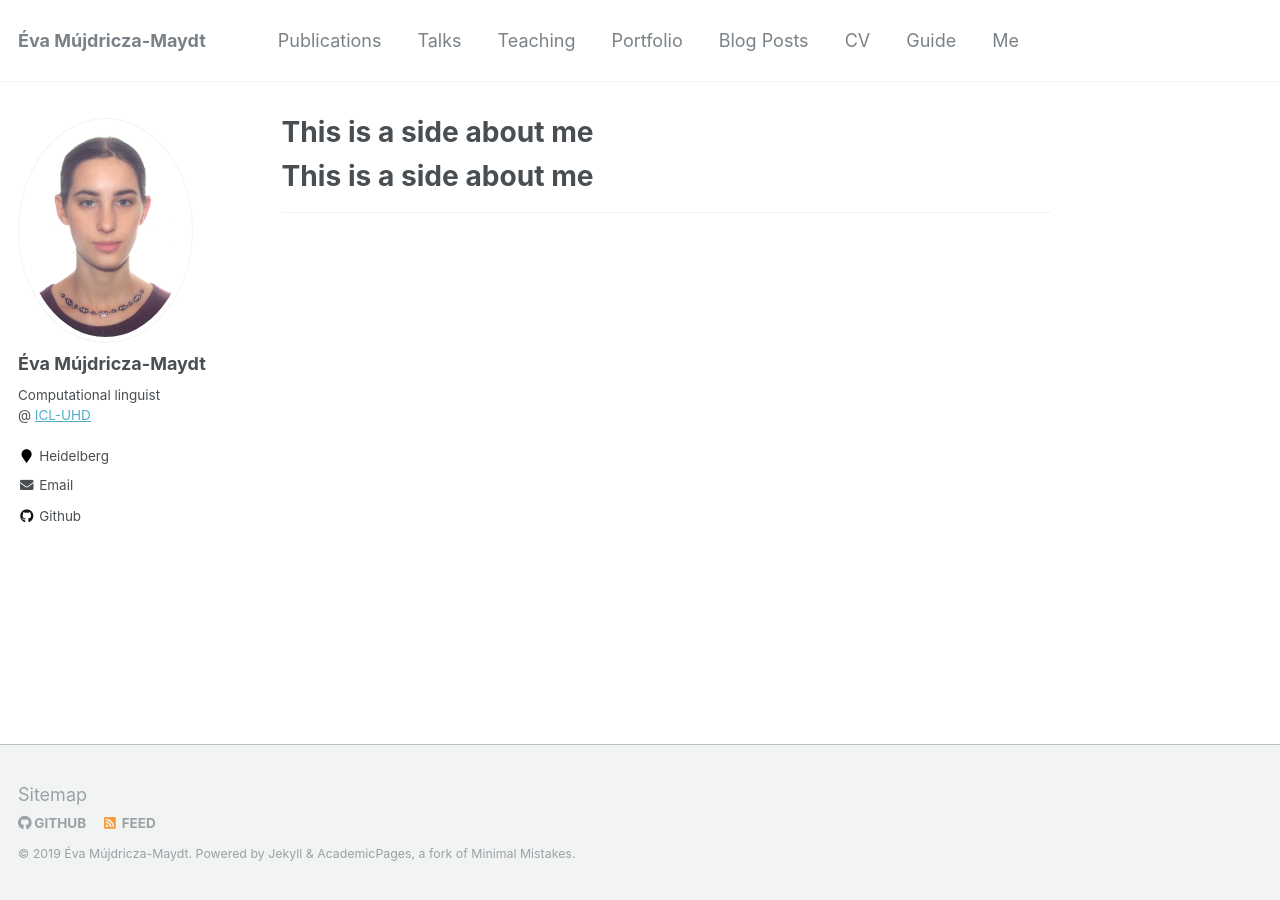
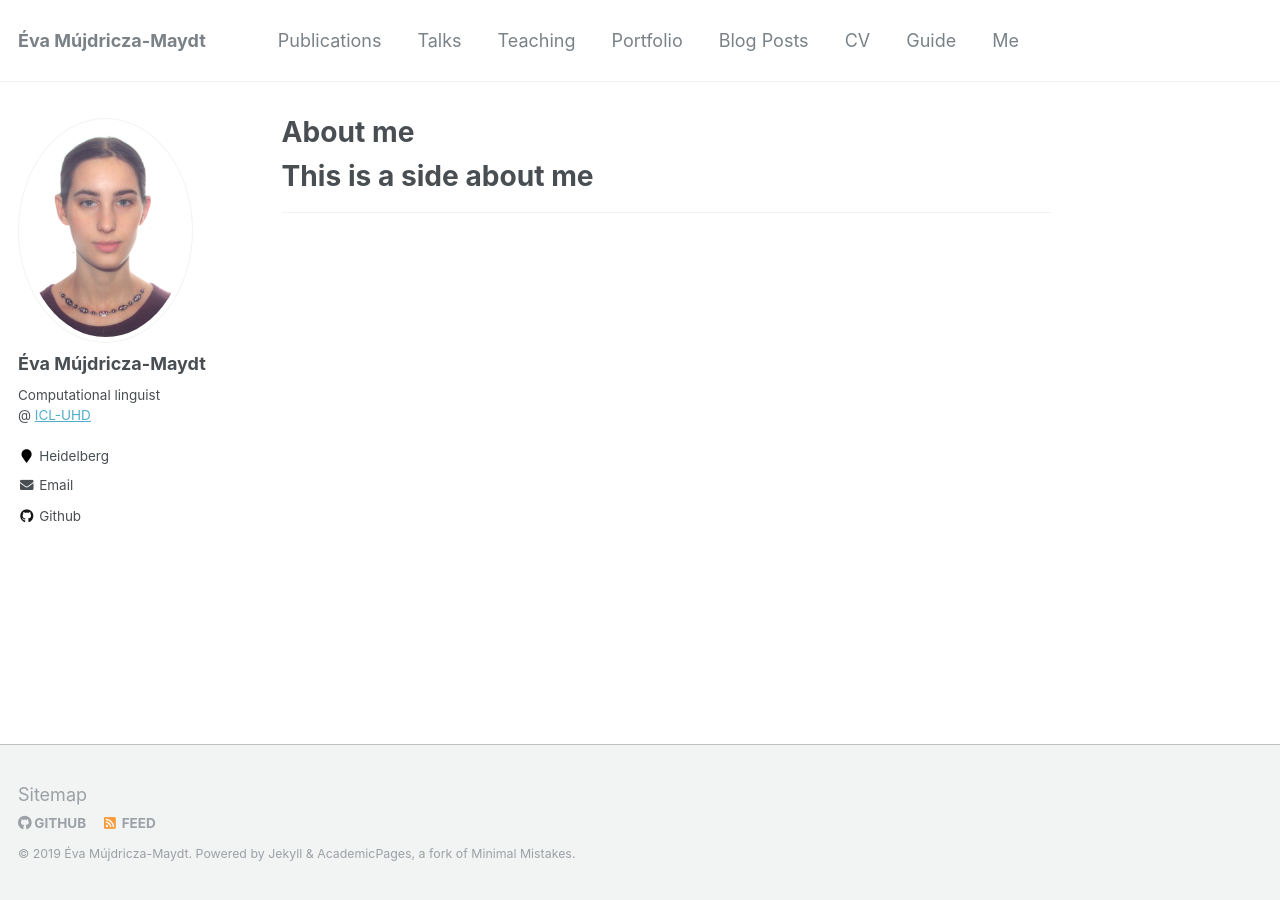
Before and after one commit to mmev/mmev.github.io, a Jekyll site: the page built from _pages/me.md, in a window 1280 px wide. Built offline with Jekyll 4.4.1, drawn with Linux system fonts in a browser that asks for light colours; our own code applies the rules of GitHub Pages for plain Markdown files; some of the changed lines change nothing that is shown.

Commit message:
academicpages as template

```diff
--- a/_pages/me.md
+++ b/_pages/me.md
@@ -1,2 +1,12 @@
+---
+permalink: /me/
+title: "About me"
+author_profile: true
+redirect_from:
+  - /me/
+  - /me.html
+---
+
+
 # This is a side about me
 ----
```
